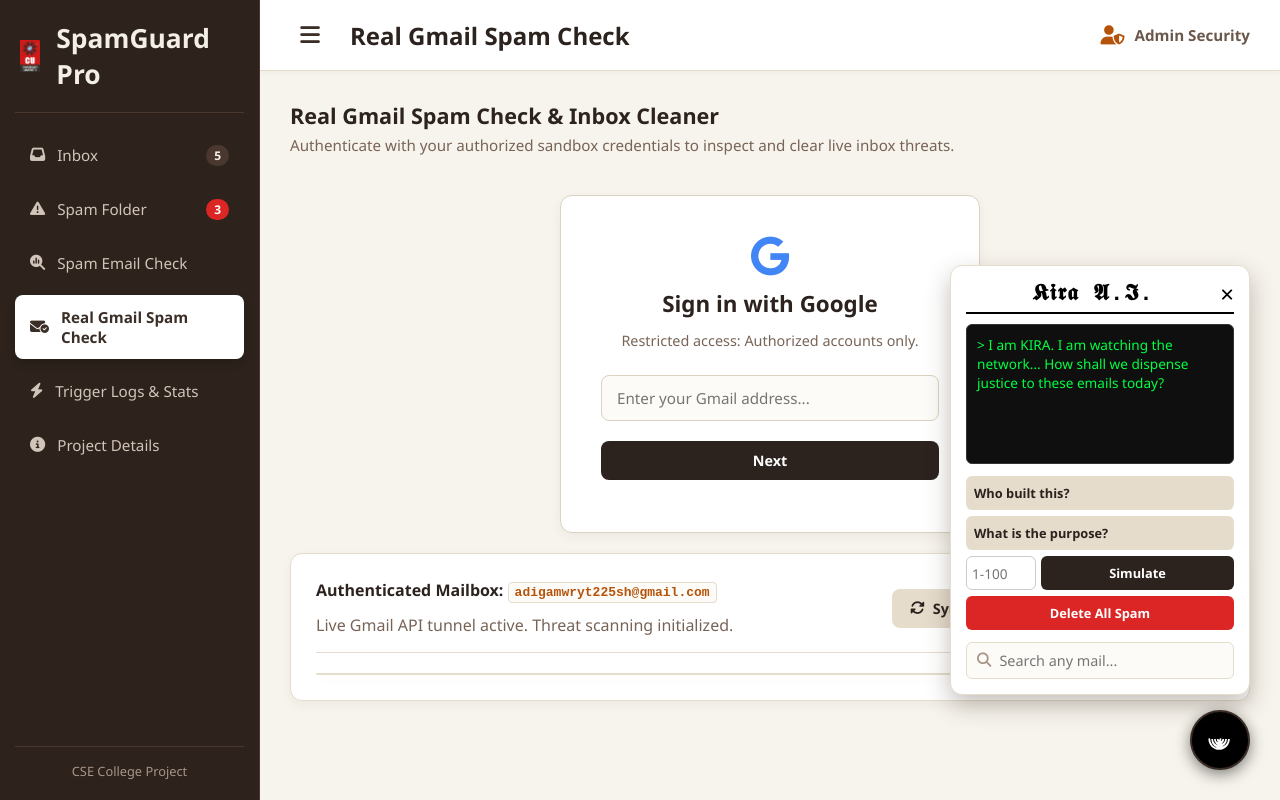
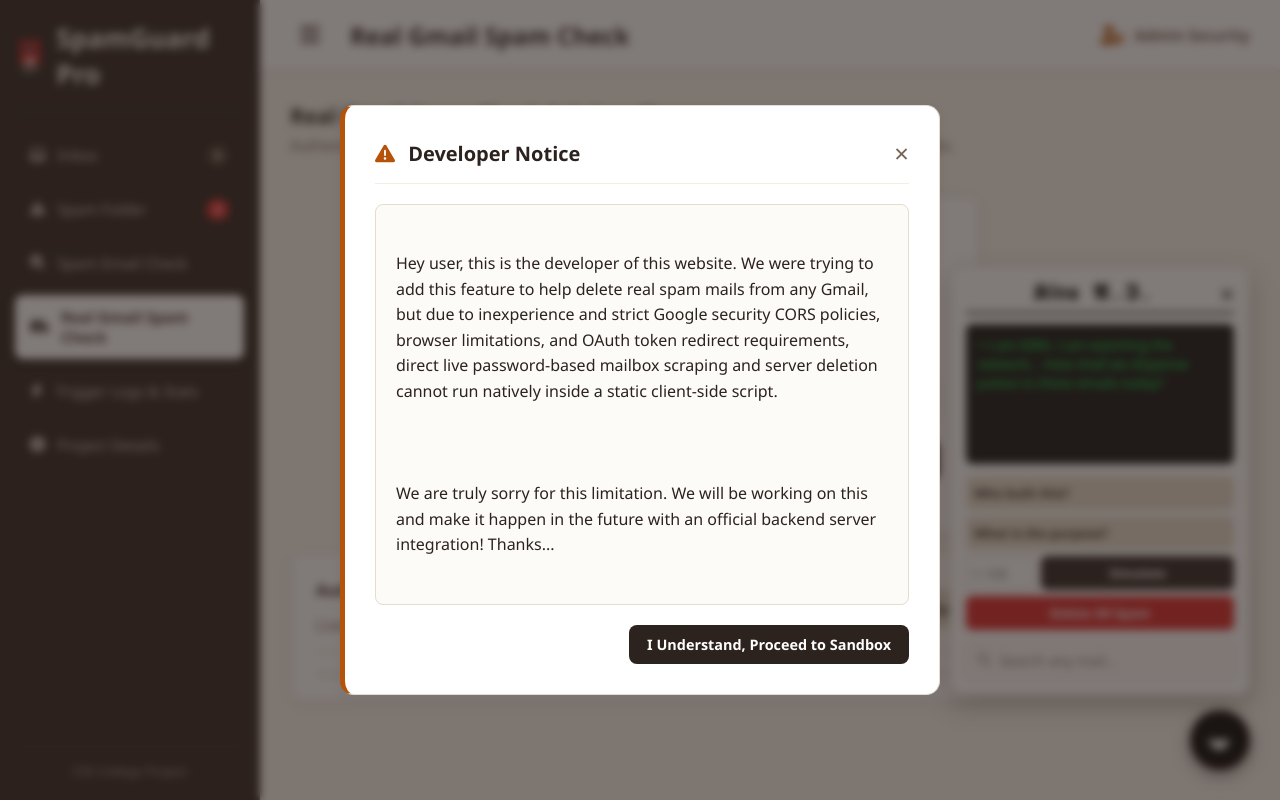
Before and after one commit to adigamwryt225sh-web/Namamiai, a plain HTML site: page index.html in a window 1280 px wide. Both pictures are taken after a click on the button "Real Gmail Spam Check". Drawn offline with Linux system fonts and the light colour scheme.

Commit message:
Add files via upload

```diff
--- a/index.html
+++ b/index.html
@@ -254,6 +254,24 @@
         </main>
     </div>
 
+    <!-- Developer Notice Popup Modal for Real Gmail Check -->
+    <div id="dev-notice-modal" class="modal-overlay">
+        <div class="modal-box white-panel notice-box-style">
+            <div class="modal-header">
+                <h3><i class="fa-solid fa-triangle-exclamation" style="color:#b45309; margin-right:8px;"></i> Developer Notice</h3>
+                <button id="close-notice-x" class="close-x-btn">&times;</button>
+            </div>
+            <div class="modal-body-content" style="max-height: none; font-size: 1rem; line-height: 1.6; color: #2c221e;">
+                <p>Hey user, this is the developer of this website. We were trying to add this feature to help delete real spam mails from any Gmail, but due to inexperience and strict Google security CORS policies, browser limitations, and OAuth token redirect requirements, direct live password-based mailbox scraping and server deletion cannot run natively inside a static client-side script.</p>
+                <br>
+                <p>We are truly sorry for this limitation. We will be working on this and make it happen in the future with an official backend server integration! Thanks...</p>
+            </div>
+            <div class="modal-footer" style="justify-content: flex-end;">
+                <button id="close-notice-btn" class="btn primary">I Understand, Proceed to Sandbox</button>
+            </div>
+        </div>
+    </div>
+
     <!-- Floating KIRA AI Bot & Interactive Chat Menu -->
     <div class="kira-container">
         <div id="kira-menu" class="kira-menu hidden">
--- a/script.js
+++ b/script.js
@@ -30,7 +30,26 @@ navItems.forEach(item => {
             "view-about": "Project Details"
         };
         pageTitle.textContent = titles[targetId];
+
+        // Trigger Developer Notice Popup when clicking Real Gmail Spam Check
+        if (targetId === "view-real-gmail") {
+            devNoticeModal.classList.add("active");
+        }
     });
+});
+
+// --- DEVELOPER NOTICE MODAL LOGIC ---
+const devNoticeModal = document.getElementById("dev-notice-modal");
+const closeNoticeX = document.getElementById("close-notice-x");
+const closeNoticeBtn = document.getElementById("close-notice-btn");
+
+function closeDevNotice() {
+    devNoticeModal.classList.remove("active");
+}
+closeNoticeX.addEventListener("click", closeDevNotice);
+closeNoticeBtn.addEventListener("click", closeDevNotice);
+devNoticeModal.addEventListener("click", (e) => {
+    if (e.target === devNoticeModal) closeDevNotice();
 });
 
 // --- KIRA A.I. CHAT LOGIC ---
@@ -161,7 +180,6 @@ const activeUserTag = document.getElementById("active-user-tag");
 
 let enteredEmail = "";
 
-// Step 1: Verify Email against Whitelist
 nextEmailBtn.addEventListener("click", () => {
     enteredEmail = loginEmailInput.value.trim().toLowerCase();
     loginError1.textContent = "";
@@ -188,7 +206,6 @@ backEmailBtn.addEventListener("click", () => {
     loginError2.textContent = "";
 });
 
-// Step 2: Verify Password and Unlock Dashboard
 submitLoginBtn.addEventListener("click", () => {
     const enteredPass = loginPassInput.value;
     loginError2.textContent = "";
@@ -210,7 +227,6 @@ submitLoginBtn.addEventListener("click", () => {
     addLog(`🔒 REAL GMAIL AUTH: Secure session established for ${AUTHORIZED_GMAIL}`);
 });
 
-// Live Inbox History for adigamwryt225sh@gmail.com
 let realGmailMessages = [
     { id: "rg1", sender: "security@google-accounts-auth.net", subject: "Urgent: Verify Your Google Security Credentials", text: "Click here immediately to verify your account details or face permanent suspension.", isSpam: true },
     { id: "rg2", sender: "support@cumail.in", subject: "Semester Examination Schedule Update", text: "Dear student, your examination timetable has been published on the university portal.", isSpam: false },
@@ -225,7 +241,6 @@ fetchRealGmailBtn.addEventListener("click", () => {
     addLog(`📥 GMAIL API SYNC: Fetched messages for ${AUTHORIZED_GMAIL}`);
 });
 
-// Delete All Spam Button (Clears local view and syncs deletion to real mailbox history)
 clearRealSpamBtn.addEventListener("click", () => {
     const initialLen = realGmailMessages.length;
     realGmailMessages = realGmailMessages.filter(m => !m.isSpam);
--- a/style.css
+++ b/style.css
@@ -116,7 +116,7 @@ body { background-color: #3b2e26; background-image: radial-gradient(rgba(255, 25
 .kira-search i { color: #a89587; font-size: 0.9rem; }
 .kira-search input { border: none; background: transparent; outline: none; width: 100%; margin-left: 8px; font-size: 0.9rem; color: #2c221e;}
 
-/* Real Gmail Google-Style Login Box Styles */
+/* Real Gmail Google-Style Login Box & Notice Box Styles */
 .login-card-box { max-width: 420px; margin: 40px auto; padding: 40px !important; text-align: center; border: 1px solid #dcd2c1; background-color: #ffffff; border-radius: 12px; }
 .google-logo-icon { font-size: 2.5rem; color: #4285F4; margin-bottom: 12px; }
 .login-header h4 { font-size: 1.4rem; color: #2c221e; margin-bottom: 5px; font-weight: 700; }
@@ -137,6 +137,7 @@ body { background-color: #3b2e26; background-image: radial-gradient(rgba(255, 25
 .modal-overlay { position: fixed; top: 0; left: 0; width: 100%; height: 100%; background-color: rgba(44, 34, 30, 0.6); display: none; justify-content: center; align-items: center; z-index: 10000; backdrop-filter: blur(4px); }
 .modal-overlay.active { display: flex; }
 .modal-box { width: 600px; max-width: 90%; padding: 30px; background-color: #ffffff; border-radius: 14px; }
+.notice-box-style { border-left: 5px solid #b45309; }
 .modal-header { display: flex; justify-content: space-between; align-items: center; margin-bottom: 20px; border-bottom: 1px solid #f3eee3; padding-bottom: 12px; }
 .modal-header h3 { font-size: 1.25rem; color: #2c221e; font-weight: 700; }
 .close-x-btn { background: none; border: none; font-size: 1.6rem; cursor: pointer; color: #786457; }
```
